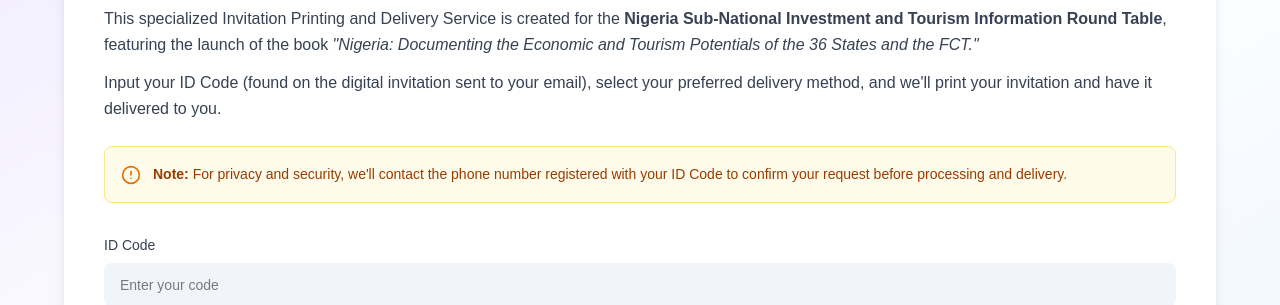
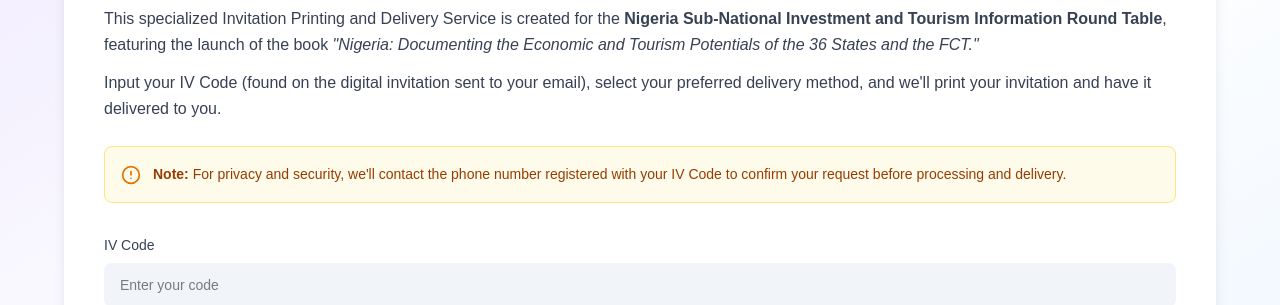
Before and after one commit to ibitoyrgideon79-rgb/computer-service.ng, a Next.js app: page /special-services in a window 1280 px wide. Shown: the part 178-483 px from the top of the page. Built offline with nearby package versions, Linux system fonts and the light colour scheme.

Commit message:
changed from ID to IV Code

```diff
--- a/app/special-services/page.tsx
+++ b/app/special-services/page.tsx
@@ -136,7 +136,7 @@
               Tourism Potentials of the 36 States and the FCT.&quot;</em>
             </p>
             <p>
-              Input your ID Code (found on the digital invitation sent to your email),
+              Input your IV Code (found on the digital invitation sent to your email),
               select your preferred delivery method, and we&apos;ll print your invitation and
               have it delivered to you.
             </p>
@@ -146,14 +146,14 @@
             <AlertCircle className="w-5 h-5 text-amber-600 shrink-0 mt-0.5" />
             <p className="text-sm text-amber-800 leading-relaxed">
               <strong>Note:</strong> For privacy and security, we&apos;ll contact the phone
-              number registered with your ID Code to confirm your request before processing
+              number registered with your IV Code to confirm your request before processing
               and delivery.
             </p>
           </div>
 
           <form onSubmit={handleSubmit} className="space-y-6">
             <div>
-              <label className="block text-sm font-medium text-gray-700 mb-2">ID Code</label>
+              <label className="block text-sm font-medium text-gray-700 mb-2">IV Code</label>
               <input
                 type="text"
                 value={code}
```
